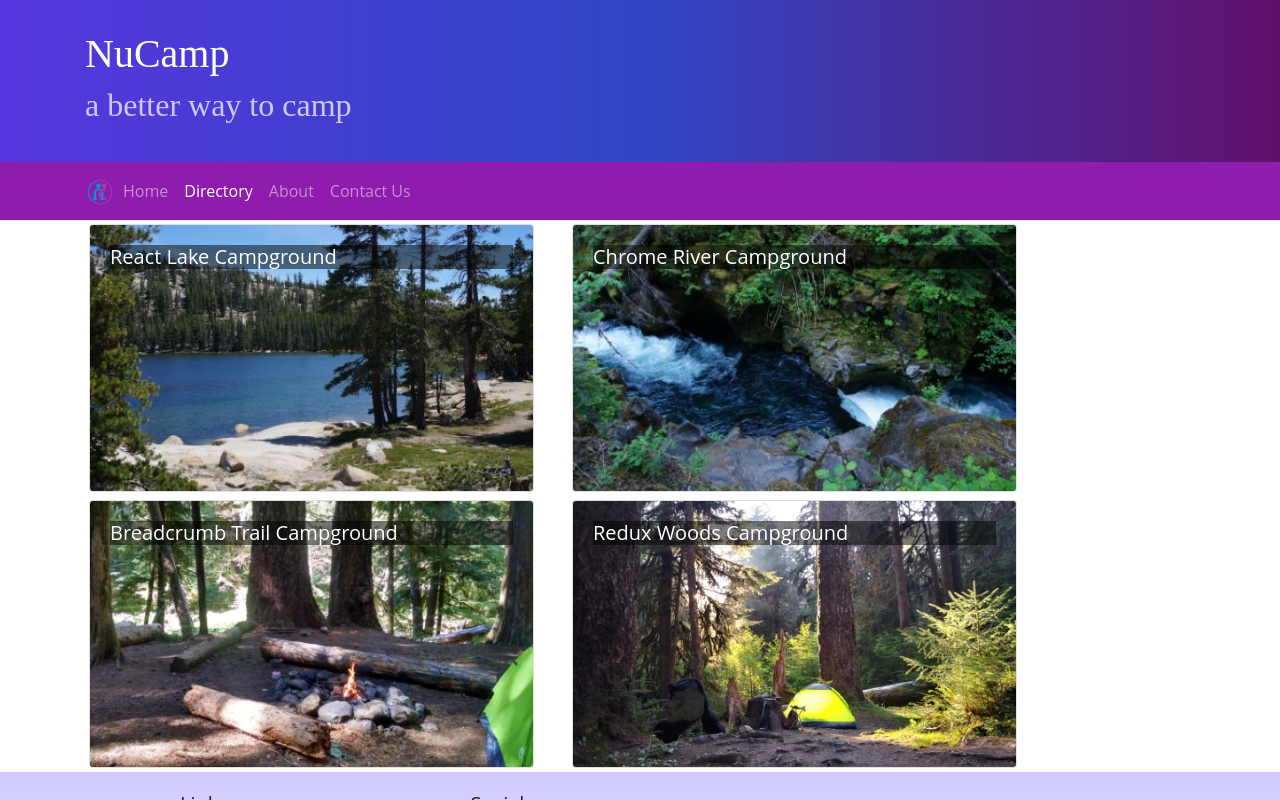
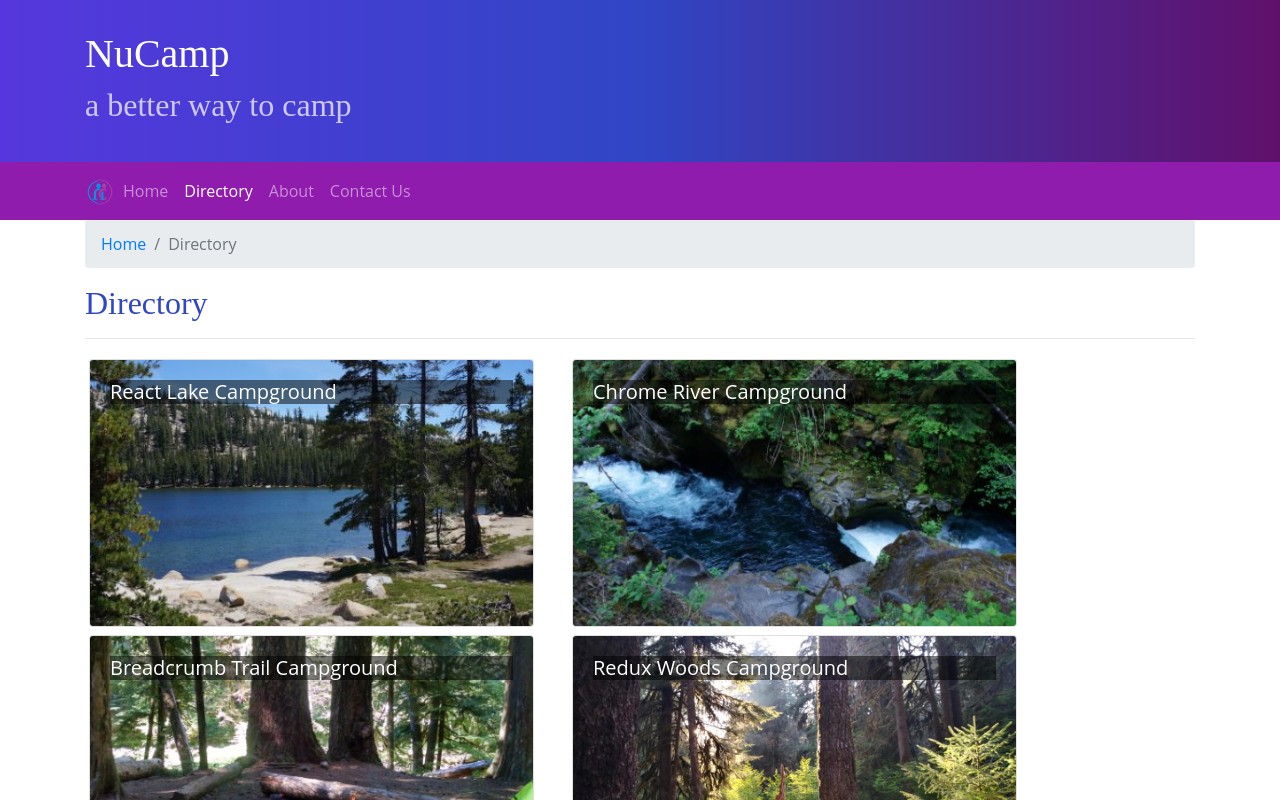
Before and after one commit to niinoble/NucampReact, a React (Create React App) app: page /directory in a window 1280 px wide. Shown: the top 800 px of the page. Built offline with nearby package versions, Linux system fonts and the light colour scheme; the HTML template or start-up script is replaced by a standard one.

Commit message:
Pre Week Assignment

```diff
--- a/src/components/CampsiteInfoComponent.js
+++ b/src/components/CampsiteInfoComponent.js
@@ -1,5 +1,5 @@
-import React, { Component } from 'react';
-import { Card, CardImg, CardText, CardBody, CardTitle } from 'reactstrap'
+import React from 'react';
+import { Card, CardImg, CardText, CardBody,  Breadcrumb, BreadcrumbItem  } from 'reactstrap'
 import { Link } from 'react-router-dom';
 
 
@@ -14,8 +14,7 @@
             <Card>
                 <CardImg src={campsite.image} alt={campsite.name} />
                 <CardBody>
-                    <CardTitle>{campsite.name}</CardTitle>
-                    <CardText>{campsite.description}</CardText>
+                                   <CardText>{campsite.description}</CardText>
                 </CardBody>
             </Card>
         </div>
@@ -47,12 +46,21 @@
         return (
             <div className="container">
                 <div className="row">
+                    <div className="col">
+                        <Breadcrumb>
+                            <BreadcrumbItem><Link to="/directory">Directory</Link></BreadcrumbItem>
+                            <BreadcrumbItem active>{props.campsite.name}</BreadcrumbItem>
+                        </Breadcrumb>
+                        <h2>{props.campsite.name}</h2>
+                        <hr />
+                    </div>
+                </div>
+                <div className="row">
                     <RenderCampsite campsite={props.campsite} />
                     <RenderComments comments={props.comments} />
-
                 </div>
             </div>
-        )
+        );
     }
     return <div />
 
--- a/src/components/ContactComponent.js
+++ b/src/components/ContactComponent.js
@@ -1,9 +1,17 @@
 import React from 'react';
+import { Breadcrumb, BreadcrumbItem } from 'reactstrap';
+import { Link } from 'react-router-dom';
+
+
 function Contact(props) {
     return (
         <div className="container">
             <div className="row">
                 <div className="col">
+                    <Breadcrumb>
+                        <BreadcrumbItem><Link to="/home">Home</Link></BreadcrumbItem>
+                        <BreadcrumbItem active>Contact Us</BreadcrumbItem>
+                    </Breadcrumb>
                     <h2>Contact Us</h2>
                     <hr />
                 </div>
--- a/src/components/DirectoryComponent.js
+++ b/src/components/DirectoryComponent.js
@@ -1,5 +1,5 @@
 import React from 'react';
-import { Card, CardImg, CardImgOverlay, CardTitle } from 'reactstrap';
+import { Card, CardImg, CardImgOverlay, CardTitle,Breadcrumb,BreadcrumbItem } from 'reactstrap';
 import { Link } from 'react-router-dom';
 
 function RenderDirectoryItem({campsite}) {
@@ -28,6 +28,16 @@
     return (
         <div className="container">
             <div className="row">
+                <div className="col">
+                    <Breadcrumb>
+                        <BreadcrumbItem><Link to="/home">Home</Link></BreadcrumbItem>
+                        <BreadcrumbItem active>Directory</BreadcrumbItem>
+                    </Breadcrumb>
+                    <h2>Directory</h2>
+                    <hr />
+                </div>
+            </div>
+            <div className="row">
                 {directory}
             </div>
         </div>
--- a/src/components/MainComponent.js
+++ b/src/components/MainComponent.js
@@ -1,5 +1,4 @@
 import React, { Component } from 'react';
-import { Navbar, NavbarBrand } from 'reactstrap';
 import Directory from './DirectoryComponent';
 import CampsiteInfo from './CampsiteInfoComponent';
 import Header from './HeaderComponent';
```
